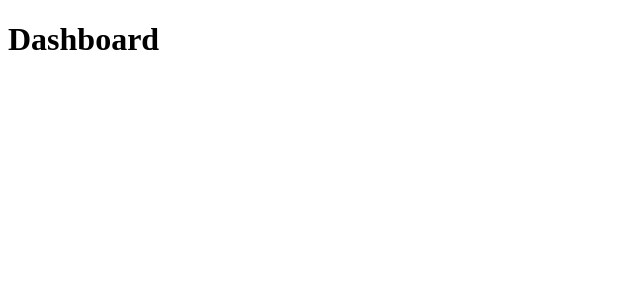
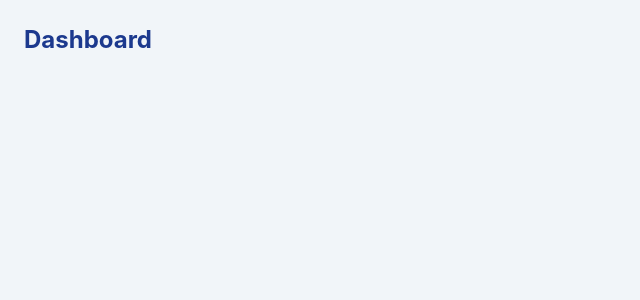
Before and after one commit to mihir-gore/Dashboard, a React (Vite) app: page / in a window 1280 px wide. Shown: the top 300 px of the page, without its empty margins (0-640 px from the left). Built offline with nearby package versions, Linux system fonts and the light colour scheme.

Commit message:
Add tailwind CSS setup

```diff
--- a/package.json
+++ b/package.json
@@ -10,8 +10,10 @@
     "preview": "vite preview"
   },
   "dependencies": {
+    "@tailwindcss/vite": "^4.3.3",
     "react": "^19.2.8",
-    "react-dom": "^19.2.8"
+    "react-dom": "^19.2.8",
+    "tailwindcss": "^4.3.3"
   },
   "devDependencies": {
     "@eslint/js": "^10.0.1",
--- a/src/App.jsx
+++ b/src/App.jsx
@@ -1,7 +1,7 @@
 function App() {
   return (
-    <div>
-      <h1>Dashboard</h1>
+    <div className="min-h-screen bg-slate-100 p-6">
+      <h1  className="text-2xl font-bold text-blue-900">Dashboard</h1>
     </div>
   );
 }
--- a/src/index.css
+++ b/src/index.css
@@ -0,0 +1 @@
+@import "tailwindcss";
--- a/vite.config.js
+++ b/vite.config.js
@@ -1,7 +1,7 @@
 import react from '@vitejs/plugin-react'
 import { defineConfig } from 'vite'
-
+import tailwindcss from '@tailwindcss/vite';
 // https://vite.dev/config/
 export default defineConfig({
-  plugins: [react()],
+  plugins: [react(), tailwindcss()],
 })
```
Also changed, not shown: 1 other file (tests, documents, lock files or other folders).
